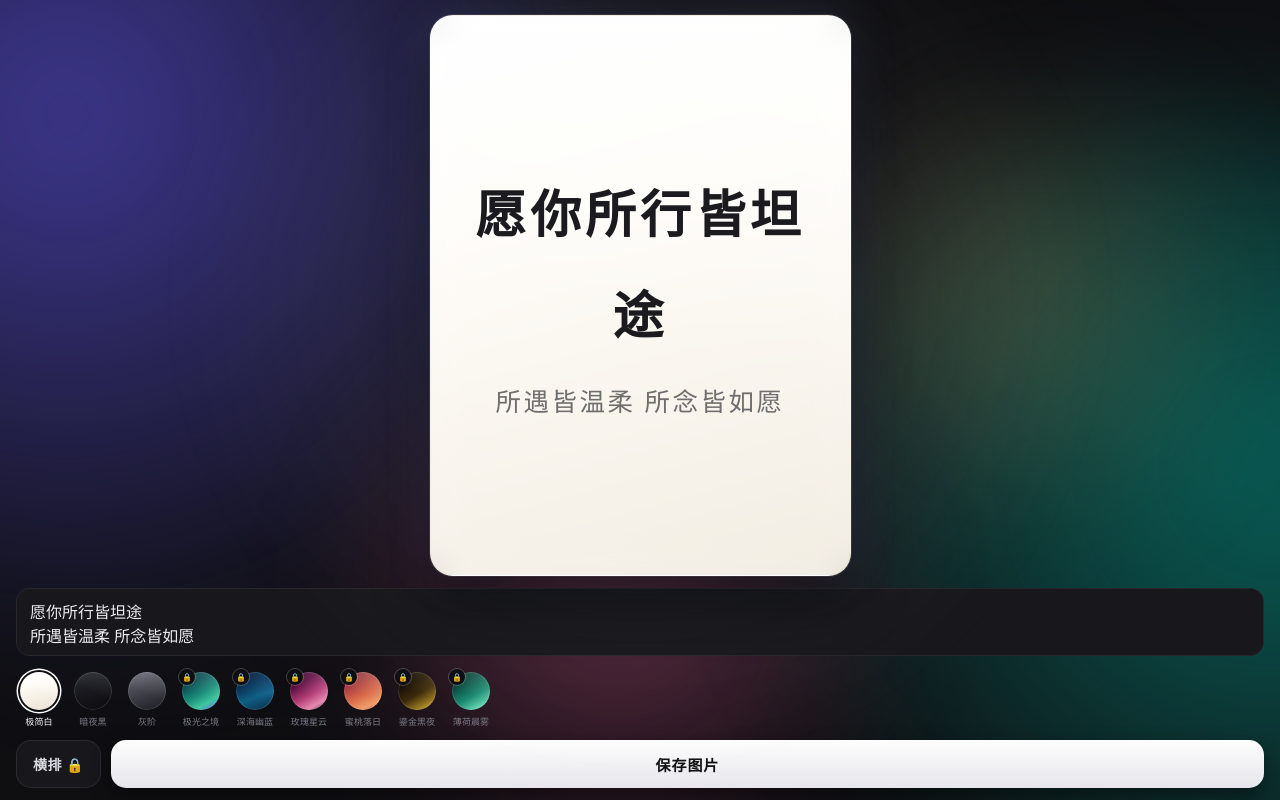
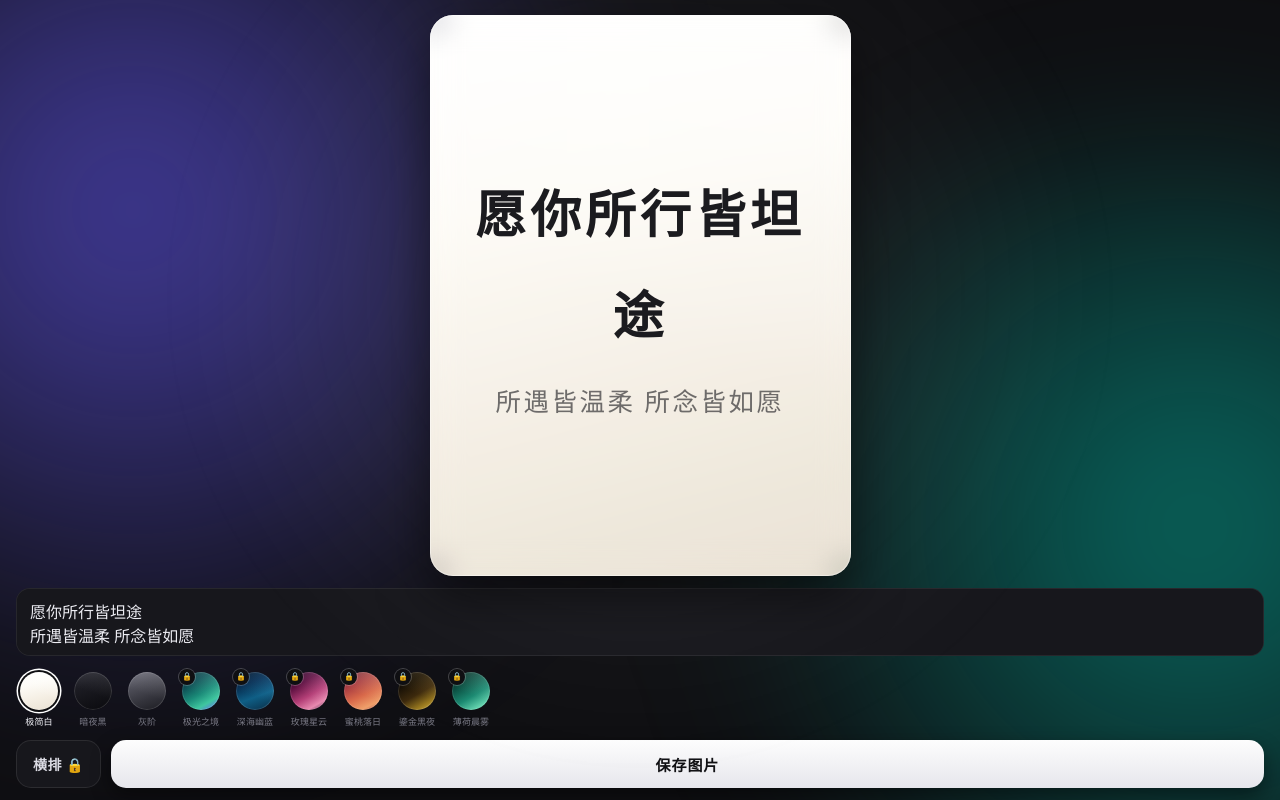
Before and after one commit to wmnbmh/card-maker-tool, a plain HTML site: page index.html in a window 1280 px wide. Drawn offline with nearby package versions, Linux system fonts and the light colour scheme.

Commit message:
Refactor glow effects and card styles in index.html
Updated styles for glow effects and card component.

```diff
--- a/index.html
+++ b/index.html
@@ -9,39 +9,32 @@
 <script src="https://cdn.jsdelivr.net/npm/html2canvas@1.4.1/dist/html2canvas.min.js"></script>
 <style>
 *{margin:0;padding:0;box-sizing:border-box;-webkit-tap-highlight-color:transparent;}
+
+/* ===== 强制衬线体（宋体） ===== */
+body,#txt,#t1,#t2,#ta,#vBtn,#save,#payBox,.swn{
+  font-family:"Noto Serif SC","Songti SC","STSong","Source Han Serif SC",SimSun,Georgia,serif !important;
+}
+
 html,body{height:100%;overflow:hidden;background:#0f0f12;touch-action:manipulation;overscroll-behavior:none;-webkit-text-size-adjust:100%;}
 body{
   color:#e9e9ee;
-  font-family:'Songti SC','Noto Serif SC','Source Han Serif SC',STSong,SimSun,Georgia,'Times New Roman',serif;
   user-select:none;-webkit-user-select:none;-webkit-touch-callout:none;
 }
 
-/* ===== 背景光晕 ===== */
-#bg{position:fixed;inset:0;z-index:0;overflow:hidden;pointer-events:none;background:#0f0f12;}
-#bg .blob{position:absolute;border-radius:50%;filter:blur(64px);will-change:transform;}
-#bg .b1{
-  width:72vw;height:72vw;left:-24vw;top:-20vw;
-  background:radial-gradient(circle at 40% 40%,rgba(104,92,255,.55) 0%,rgba(104,92,255,0) 70%);
-  animation:fl1 22s ease-in-out infinite alternate;
+/* ===== 背景模糊光斑（两个圆形 div） ===== */
+#glowA,#glowB{
+  position:fixed;z-index:0;border-radius:50%;
+  filter:blur(80px);
+  pointer-events:none;
 }
-#bg .b2{
-  width:66vw;height:66vw;right:-26vw;bottom:-14vw;
-  background:radial-gradient(circle at 60% 40%,rgba(0,198,178,.45) 0%,rgba(0,198,178,0) 70%);
-  animation:fl2 26s ease-in-out infinite alternate;
+#glowA{
+  width:72vw;height:72vw;left:-22vw;top:-16vw;
+  background:radial-gradient(circle at 45% 45%,rgba(104,92,255,.60) 0%,rgba(104,92,255,0) 70%);
 }
-#bg .b3{
-  width:48vw;height:48vw;left:24vw;top:36vh;
-  background:radial-gradient(circle,rgba(255,96,164,.32) 0%,rgba(255,96,164,0) 70%);
-  animation:fl3 30s ease-in-out infinite alternate;
+#glowB{
+  width:68vw;height:68vw;right:-24vw;bottom:-16vw;
+  background:radial-gradient(circle at 55% 45%,rgba(0,198,178,.50) 0%,rgba(0,198,178,0) 70%);
 }
-#bg .b4{
-  width:34vw;height:34vw;right:8vw;top:6vh;
-  background:radial-gradient(circle,rgba(255,196,110,.22) 0%,rgba(255,196,110,0) 70%);
-  animation:fl1 34s ease-in-out infinite alternate-reverse;
-}
-@keyframes fl1{from{transform:translate3d(0,0,0) scale(1)}to{transform:translate3d(5vw,4vh,0) scale(1.12)}}
-@keyframes fl2{from{transform:translate3d(0,0,0) scale(1.05)}to{transform:translate3d(-6vw,-4vh,0) scale(1)}}
-@keyframes fl3{from{transform:translate3d(0,0,0) scale(.95)}to{transform:translate3d(4vw,-5vh,0) scale(1.1)}}
 
 #app{
   position:relative;z-index:1;
@@ -59,28 +52,27 @@ body{
   background:radial-gradient(circle,rgba(255,255,255,.08) 0%,rgba(255,255,255,0) 70%);
   filter:blur(18px);pointer-events:none;
 }
-#capture-area{position:relative;display:flex;align-items:center;justify-content:center;}
+#capture-area{position:relative;}
+#bgLayer{position:absolute;inset:0;z-index:0;overflow:hidden;}
+
+/* ===== 卡片：毛玻璃 + 发光边框 + 阴影（强制） ===== */
 #card{
-  position:relative;overflow:hidden;isolation:isolate;
-  border:1px solid rgba(255,255,255,.22);
-  box-shadow:
-    0 0 0 1px rgba(255,255,255,.10),
-    0 24px 52px rgba(0,0,0,.55),
-    0 0 48px rgba(150,170,255,.16),
-    inset 0 1px 0 rgba(255,255,255,.22);
+  position:absolute;inset:0;z-index:1;overflow:hidden;isolation:isolate;
+  background:rgba(255, 255, 255, 0.05) !important;
+  -webkit-backdrop-filter:blur(15px) !important;
+  backdrop-filter: blur(15px) !important;
+  border: 1px solid rgba(255, 255, 255, 0.4) !important;
+  box-shadow: 0 20px 50px rgba(0,0,0,0.5) !important;
   color:#1b1b1f;
 }
 #card.capture{
-  border-radius:0!important;
-  box-shadow:none!important;
-  border-color:transparent!important;
+  border-color:transparent !important;
+  box-shadow:none !important;
+  border-radius:0 !important;
 }
-#glass{
-  position:absolute;inset:0;z-index:1;
-  background:rgba(255,255,255,.1);
-  -webkit-backdrop-filter:blur(15px) saturate(120%);
-  backdrop-filter:blur(15px) saturate(120%);
-}
+#capture-area.capture,
+#capture-area.capture #bgLayer{border-radius:0 !important;}
+
 #inner{
   position:absolute;inset:0;z-index:2;overflow:hidden;
   padding:40px;
@@ -88,7 +80,7 @@ body{
 }
 #txt{
   flex:0 0 auto;text-align:center;
-  font-family:'Songti SC','Noto Serif SC','Source Han Serif SC',STSong,SimSun,Georgia,'Times New Roman',serif;
+  font-family:"Noto Serif SC","Songti SC","STSong",serif !important;
 }
 #t1,#t2{white-space:pre-wrap;word-break:break-word;overflow-wrap:anywhere;}
 #t1{font-weight:700;letter-spacing:.08em;line-height:2;}
@@ -100,7 +92,7 @@ body{
 #ta{
   width:100%;height:68px;resize:none;border:1px solid rgba(255,255,255,.07);outline:none;
   background:#17171c;border-radius:14px;color:#ececf2;
-  font-size:16px;line-height:1.5;padding:11px 13px;font-family:inherit;
+  font-size:16px;line-height:1.5;padding:11px 13px;
   user-select:text;-webkit-user-select:text;touch-action:pan-y;
   transition:border-color .2s ease,background .2s ease;
 }
@@ -111,7 +103,7 @@ body{
   touch-action:pan-x;scrollbar-width:none;
 }
 #tplRow::-webkit-scrollbar{display:none;}
-.sw{flex:0 0 auto;width:42px;display:flex;flex-direction:column;align-items:center;gap:5px;background:none;border:none;font-family:inherit;}
+.sw{flex:0 0 auto;width:42px;display:flex;flex-direction:column;align-items:center;gap:5px;background:none;border:none;}
 .dot{
   position:relative;width:38px;height:38px;border-radius:50%;
   box-shadow:inset 0 0 0 1px rgba(255,255,255,.14);
@@ -130,14 +122,14 @@ body{
 #vBtn{
   flex:0 0 auto;height:48px;padding:0 16px;border-radius:15px;
   background:#17171c;border:1px solid rgba(255,255,255,.09);color:#dcdce4;
-  font-size:14px;font-weight:600;font-family:inherit;letter-spacing:.03em;
+  font-size:14px;font-weight:600;letter-spacing:.03em;
   transition:transform .15s ease,opacity .15s ease;
 }
 #vBtn:active{transform:scale(.97);opacity:.85;}
 #save{
   flex:1 1 auto;height:48px;border:none;border-radius:15px;
   background:linear-gradient(180deg,#fdfdfd,#e6e6ec);color:#111114;
-  font-size:15px;font-weight:600;letter-spacing:.06em;font-family:inherit;
+  font-size:15px;font-weight:600;letter-spacing:.06em;
   box-shadow:0 8px 20px rgba(0,0,0,.45);
   transition:transform .15s ease,opacity .15s ease;
 }
@@ -174,7 +166,7 @@ body{
 #payCode{
   width:100%;height:46px;border-radius:12px;background:#0f0f13;
   border:1px solid rgba(255,255,255,.1);color:#fff;text-align:center;
-  font-size:17px;letter-spacing:.24em;outline:none;font-family:inherit;
+  font-size:17px;letter-spacing:.24em;outline:none;
   user-select:text;-webkit-user-select:text;touch-action:pan-y;
 }
 #payCode:focus{border-color:rgba(255,255,255,.3);}
@@ -182,7 +174,7 @@ body{
 .pbtns{display:flex;gap:10px;margin-top:10px;}
 .pbtns button{
   flex:1;height:44px;border:none;border-radius:13px;font-size:14px;font-weight:600;
-  font-family:inherit;transition:transform .15s ease,opacity .15s ease;
+  transition:transform .15s ease,opacity .15s ease;
 }
 .pbtns button:active{transform:scale(.97);opacity:.85;}
 #payOk{background:linear-gradient(180deg,#fff,#e6e6ec);color:#111114;}
@@ -216,18 +208,14 @@ body{
 </style>
 </head>
 <body>
-<div id="bg">
-  <span class="blob b1"></span>
-  <span class="blob b2"></span>
-  <span class="blob b3"></span>
-  <span class="blob b4"></span>
-</div>
+<div id="glowA"></div>
+<div id="glowB"></div>
 
 <div id="app">
   <div id="stage">
     <div id="capture-area">
+      <div id="bgLayer"></div>
       <div id="card">
-        <div id="glass"></div>
         <div id="inner">
           <div id="txt">
             <div id="t1"></div>
@@ -278,7 +266,7 @@ body{
 (function(){
   'use strict';
   var $=function(id){return document.getElementById(id);};
-  var stage=$('stage'),cap=$('capture-area'),card=$('card'),glass=$('glass'),
+  var stage=$('stage'),cap=$('capture-area'),bgLayer=$('bgLayer'),card=$('card'),
       inner=$('inner'),txt=$('txt'),t1=$('t1'),t2=$('t2'),ta=$('ta'),
       row=$('tplRow'),saveBtn=$('save'),vBtn=$('vBtn'),
       payMask=$('payMask'),payBox=$('payBox'),payCode=$('payCode'),payErr=$('payErr'),
@@ -289,31 +277,31 @@ body{
   var TPL=[
     {id:'white',name:'极简白',premium:false,solid:'#f7f4ee',
       bg:'linear-gradient(200deg,rgba(255,255,255,.55) 0%,rgba(255,255,255,0) 55%),linear-gradient(165deg,#ffffff 0%,#fdfbf6 32%,#f4eee3 66%,#e8e0d2 100%)',
-      color:'#1b1b1f',glass:'rgba(255,255,255,.42)'},
+      color:'#1b1b1f'},
     {id:'night',name:'暗夜黑',premium:false,solid:'#141418',
       bg:'linear-gradient(200deg,rgba(255,255,255,.09) 0%,rgba(255,255,255,0) 55%),linear-gradient(160deg,#2c2c35 0%,#1c1c23 34%,#131318 66%,#0a0a0e 100%)',
-      color:'#f4f4f7',glass:'rgba(255,255,255,.08)'},
+      color:'#f4f4f7'},
     {id:'gray',name:'灰阶',premium:false,solid:'#2b2b31',
       bg:'linear-gradient(200deg,rgba(255,255,255,.13) 0%,rgba(255,255,255,0) 58%),linear-gradient(160deg,#71717d 0%,#50505a 32%,#34343c 66%,#1c1c22 100%)',
-      color:'#f0f0f4',glass:'rgba(255,255,255,.1)'},
+      color:'#f0f0f4'},
     {id:'aurora',name:'极光之境',premium:true,solid:'#0f3b4a',
       bg:'linear-gradient(200deg,rgba(180,255,235,.22) 0%,rgba(180,255,235,0) 58%),linear-gradient(150deg,#06222f 0%,#0d4a52 28%,#1a8a78 54%,#3fc79f 76%,#6a5cff 100%)',
-      color:'#f2fffb',glass:'rgba(255,255,255,.1)'},
+      color:'#f2fffb'},
     {id:'deepsea',name:'深海幽蓝',premium:true,solid:'#0a2140',
       bg:'linear-gradient(200deg,rgba(120,200,255,.2) 0%,rgba(120,200,255,0) 62%),linear-gradient(160deg,#020a18 0%,#062a4d 30%,#0f5f86 62%,#0a2b44 100%)',
-      color:'#eaf6ff',glass:'rgba(255,255,255,.1)'},
+      color:'#eaf6ff'},
     {id:'nebula',name:'玫瑰星云',premium:true,solid:'#3a0f33',
       bg:'linear-gradient(210deg,rgba(255,190,230,.22) 0%,rgba(255,190,230,0) 58%),linear-gradient(150deg,#1a0620 0%,#5c1040 30%,#b43f77 58%,#e88ab0 80%,#2a0a2e 100%)',
-      color:'#fff0f7',glass:'rgba(255,255,255,.1)'},
+      color:'#fff0f7'},
     {id:'peach',name:'蜜桃落日',premium:true,solid:'#a83a44',
       bg:'linear-gradient(200deg,rgba(255,225,180,.28) 0%,rgba(255,225,180,0) 58%),linear-gradient(155deg,#5f1b34 0%,#a63a41 30%,#d9694a 58%,#f0a06a 82%,#8c2f42 100%)',
-      color:'#fff4ec',glass:'rgba(255,255,255,.12)'},
+      color:'#fff4ec'},
     {id:'gold',name:'鎏金黑夜',premium:true,solid:'#1a1408',
       bg:'linear-gradient(200deg,rgba(255,220,140,.18) 0%,rgba(255,220,140,0) 55%),linear-gradient(150deg,#08080a 0%,#171006 28%,#3d2a0d 56%,#9a7a1f 80%,#d8b74a 100%)',
-      color:'#fff6da',glass:'rgba(255,255,255,.08)'},
+      color:'#fff6da'},
     {id:'mint',name:'薄荷晨雾',premium:true,solid:'#0b3a30',
       bg:'linear-gradient(200deg,rgba(200,255,235,.22) 0%,rgba(200,255,235,0) 58%),linear-gradient(150deg,#03120f 0%,#0a4a3e 30%,#1c8a72 60%,#63d3ae 84%,#0d3d33 100%)',
-      color:'#ecfff9',glass:'rgba(255,255,255,.1)'}
+      color:'#ecfff9'}
   ];
 
   var vip=false;
@@ -368,11 +356,12 @@ body{
     var cw=Math.floor(Math.min(w,h*0.75));
     if(cw<1) return;
     var ch=Math.round(cw*4/3);
+    var r=Math.round(cw*0.055);
     cap.style.width=cw+'px';
     cap.style.height=ch+'px';
-    card.style.width=cw+'px';
-    card.style.height=ch+'px';
-    card.style.borderRadius=Math.round(cw*0.055)+'px';
+    cap.style.borderRadius=r+'px';
+    bgLayer.style.borderRadius=r+'px';
+    card.style.borderRadius=r+'px';
     inner.style.padding=PAD+'px';
     fit();
   }
@@ -392,10 +381,9 @@ body{
   function apply(i){
     cur=i;
     var t=TPL[i];
-    card.style.background=t.bg;
-    card.style.backgroundColor=t.solid;
+    bgLayer.style.background=t.bg;
+    bgLayer.style.backgroundColor=t.solid;
     card.style.color=t.color;
-    glass.style.background=t.glass;
     var kids=row.children;
     for(var k=0;k<kids.length;k++) kids[k].classList.toggle('active',k===i);
     if(kids[i]&&kids[i].scrollIntoView){
@@ -483,10 +471,15 @@ body{
         if(b){b.style.position='static';b.style.margin='0';b.style.padding='0';b.style.width=vw+'px';b.style.height=vh+'px';b.style.overflow='hidden';b.style.background='transparent';}
         var app=doc.getElementById('app');
         if(app){app.style.height=vh+'px';app.style.overflow='hidden';}
+        var ga=doc.getElementById('glowA'),gb=doc.getElementById('glowB');
+        if(ga){ga.style.display='none';}
+        if(gb){gb.style.display='none';}
+        var c2=doc.getElementById('capture-area');
+        if(c2){c2.style.borderRadius='0';}
+        var bl=doc.getElementById('bgLayer');
+        if(bl){bl.style.borderRadius='0';}
         var c=doc.getElementById('card');
         if(c){c.style.borderRadius='0';c.style.boxShadow='none';c.style.borderColor='transparent';}
-        var bg=doc.getElementById('bg');
-        if(bg){bg.style.display='none';}
       }
     };
   }
@@ -500,6 +493,7 @@ body{
     saveBtn.disabled=true;
     var label=saveBtn.textContent;
     saveBtn.textContent='生成中…';
+    cap.classList.add('capture');
     card.classList.add('capture');
 
     var r=el.getBoundingClientRect();
@@ -510,6 +504,7 @@ body{
     var scale=isMobile()?2:3;
 
     function restore(){
+      cap.classList.remove('capture');
       card.classList.remove('capture');
       saveBtn.disabled=false;
       saveBtn.textContent=label;
```
